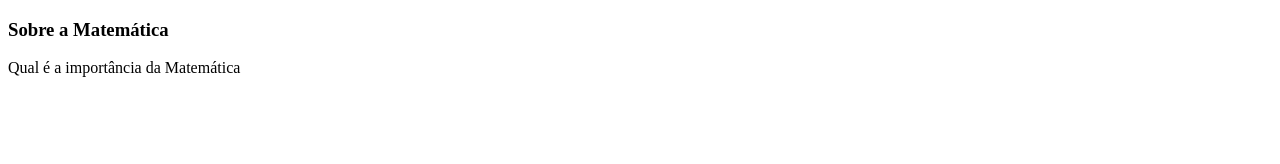
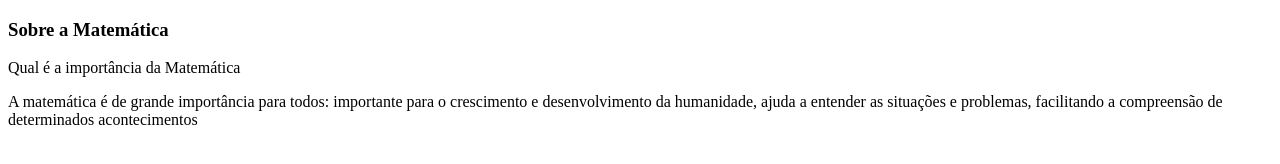
Before and after one commit to nicolimello6/Flashcard, a plain HTML site: page assets/index.html in a window 1280 px wide. Drawn offline with Linux system fonts and the light colour scheme.

Commit message:
Flashcards

```diff
--- a/assets/index.html
+++ b/assets/index.html
@@ -14,6 +14,9 @@
                     <div class="cartao__conteudo__pergunta">
                         <p>Qual é a importância da Matemática</p>
                 </div>
+                <div class="cartao__conteudo__resposta">
+                    <p> A matemática é de grande importância para todos: importante para o crescimento e desenvolvimento da humanidade, ajuda a entender as situações e problemas, facilitando a compreensão de determinados acontecimentos</p>
+                </div>
             </article>
     </main>
 
```
